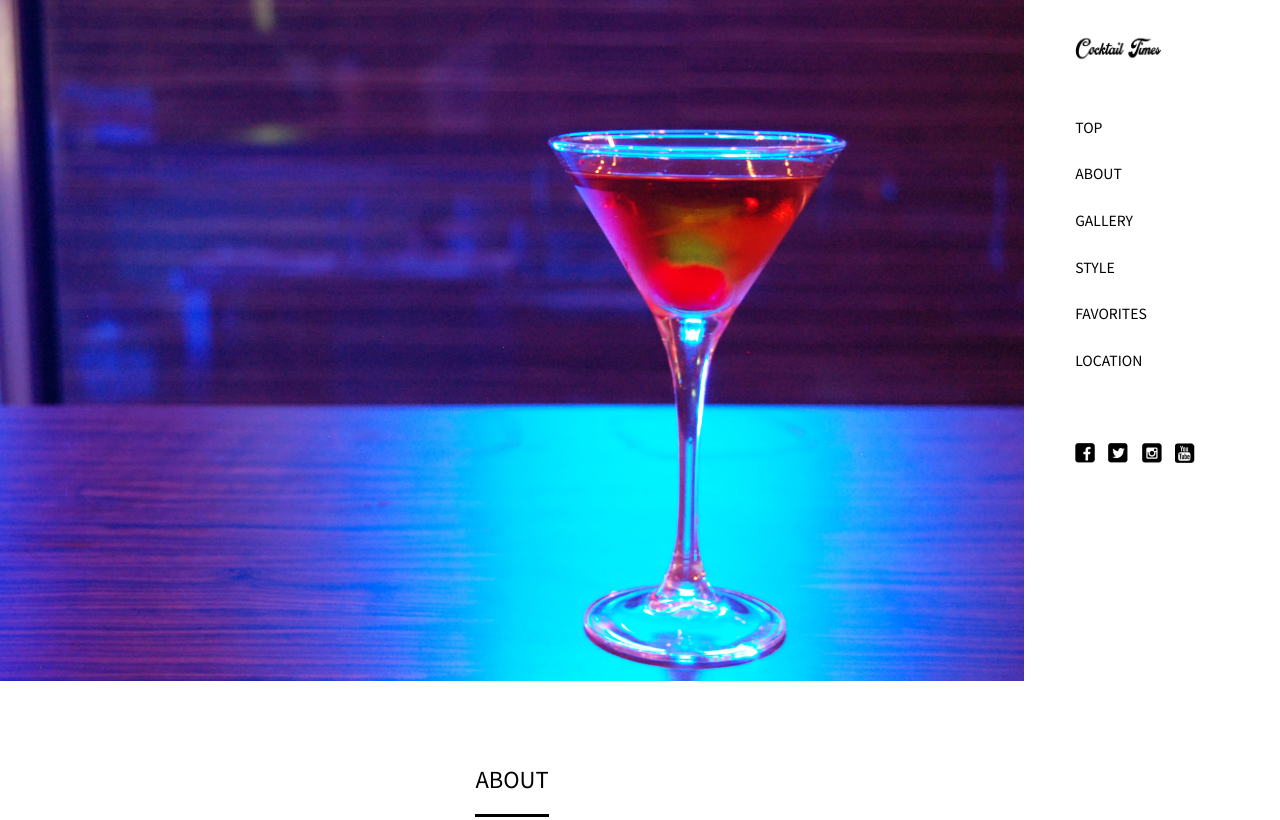
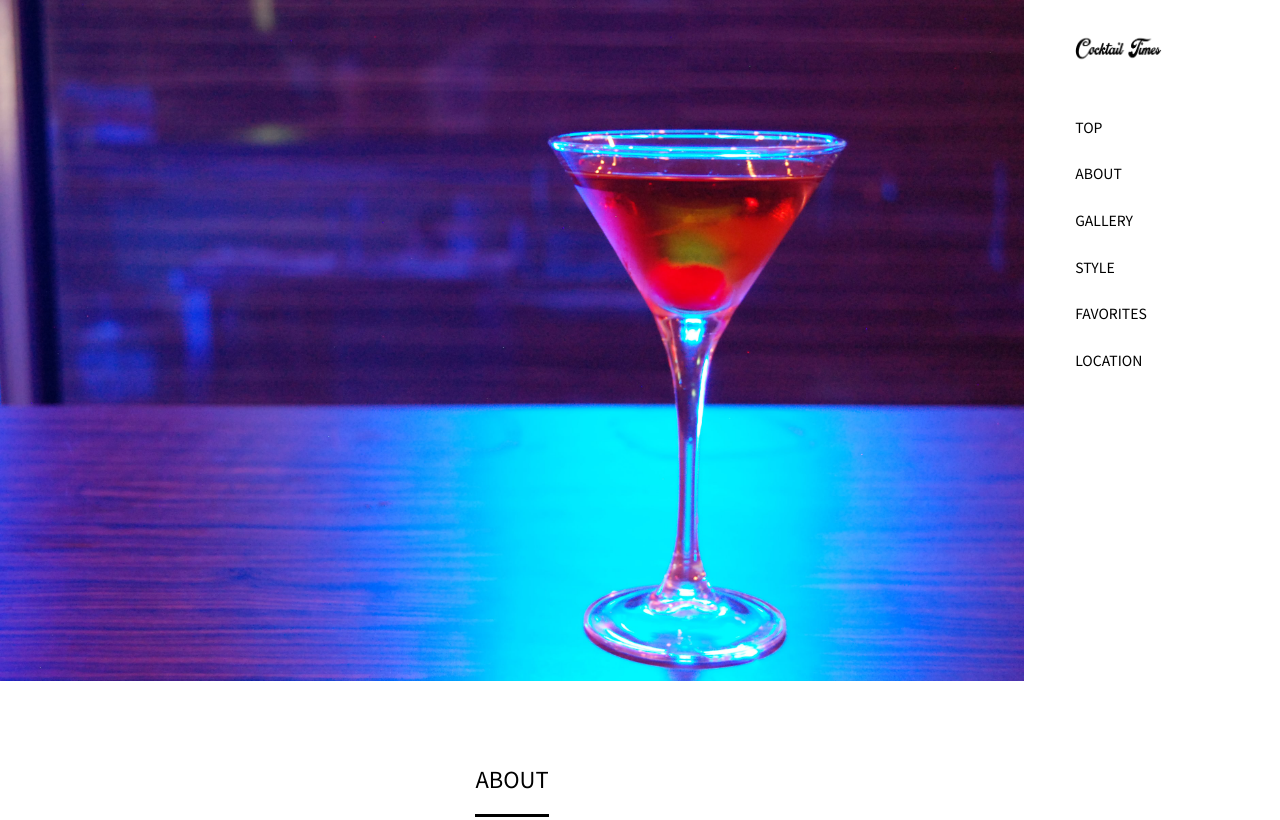
Before and after one commit to KoheiNishioka/github, a plain HTML site: page index.html in a window 1280 px wide. Shown: the top 820 px of the page. Drawn offline with nearby package versions, Linux system fonts and the light colour scheme; a web font is replaced by a local one.

Commit message:
Update index.html

```diff
--- a/index.html
+++ b/index.html
@@ -27,12 +27,7 @@
 							<li><a href="#sec04">FAVORITES</a></li>
 							<li><a href="#sec05">LOCATION</a></li>
 						</ul>
-						<ul id="sns">
-							<li><a href="#" target="_blank"><img src="images/iconFb.png" width="20" height="20" alt="FB"></a></li>
-							<li><a href="#" target="_blank"><img src="images/iconTw.png" width="20" height="20" alt="twitter"></a></li>
-							<li><a href="#" target="_blank"><img src="images/iconInsta.png" width="20" height="20" alt="Instagram"></a></li>
-							<li><a href="#" target="_blank"><img src="images/iconYouTube.png" width="20" height="20" alt="You Tube"></a></li>
-						</ul>
+
 					</div>
 				</nav>
 			</div>
```
